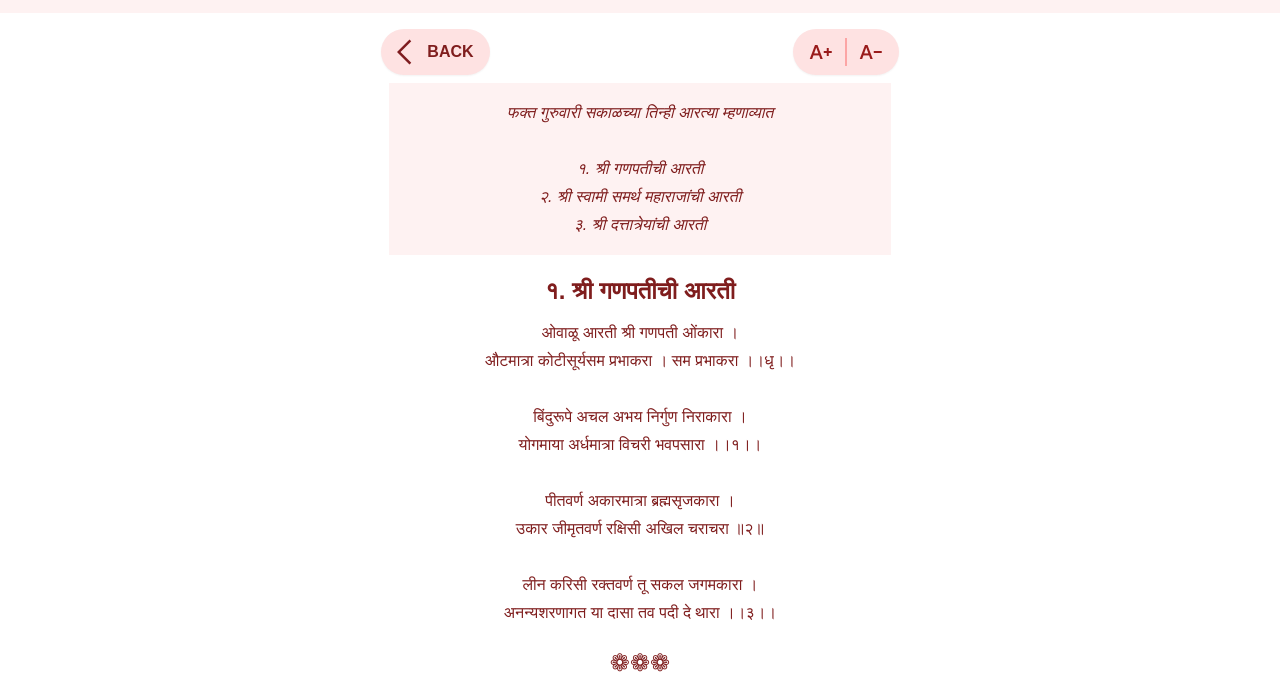
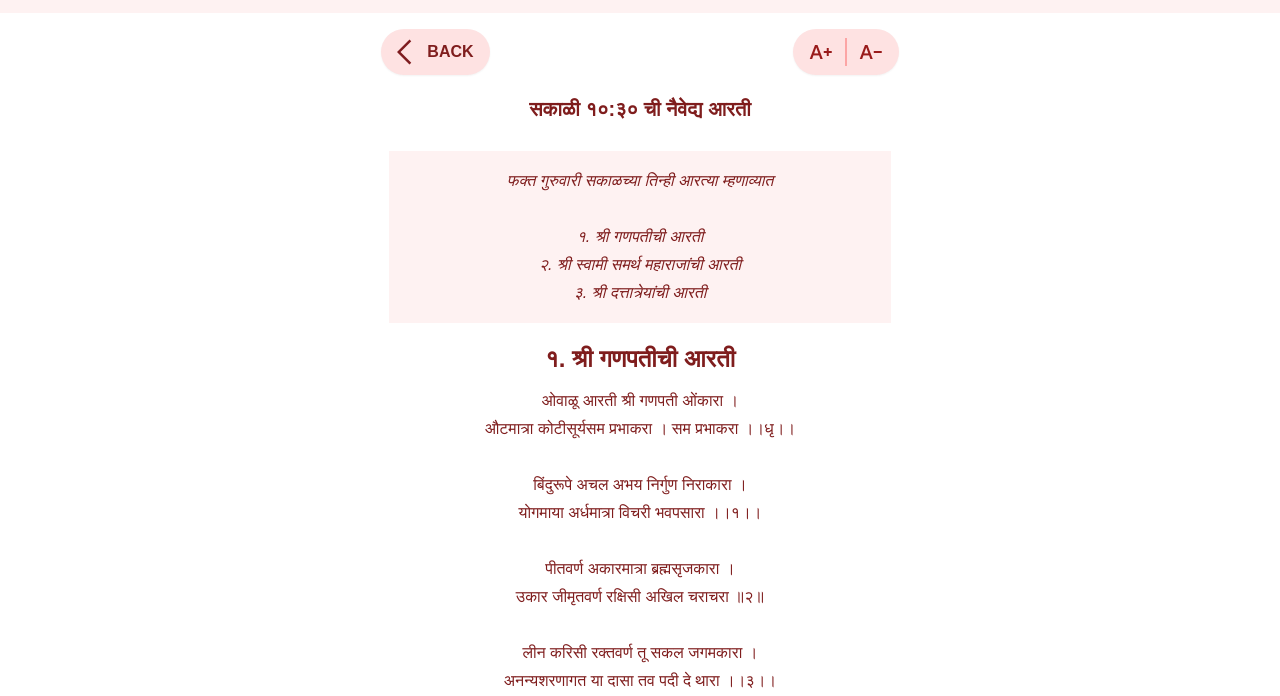
Before and after one commit to supersaiyangodSS/shri, a website: page pages/naivedya-arti-10.html in a window 1280 px wide. Shown: the part 47-743 px from the top of the page. Drawn offline with nearby package versions, Linux system fonts and the light colour scheme; some icons are missing; a web font is replaced by a local one.

Commit message:
➕ test

```diff
--- a/pages/naivedya-arti-10.html
+++ b/pages/naivedya-arti-10.html
@@ -103,6 +103,7 @@
             </div>
         </div>
         <div class="container mx-auto">
+            <p class="my-5 text-center font-semibold text-red-900 text-xl">सकाळी १०:३० ची नैवेद्य आरती</p>
             <i class="fa-solid fa-circle-xmark"></i>
         </div>
         <div class="p-2 rounded-xl text-center flex flex-col text-lg text-red-900 " id="content-data">
```
Also changed, not shown: public/css/style.css.
